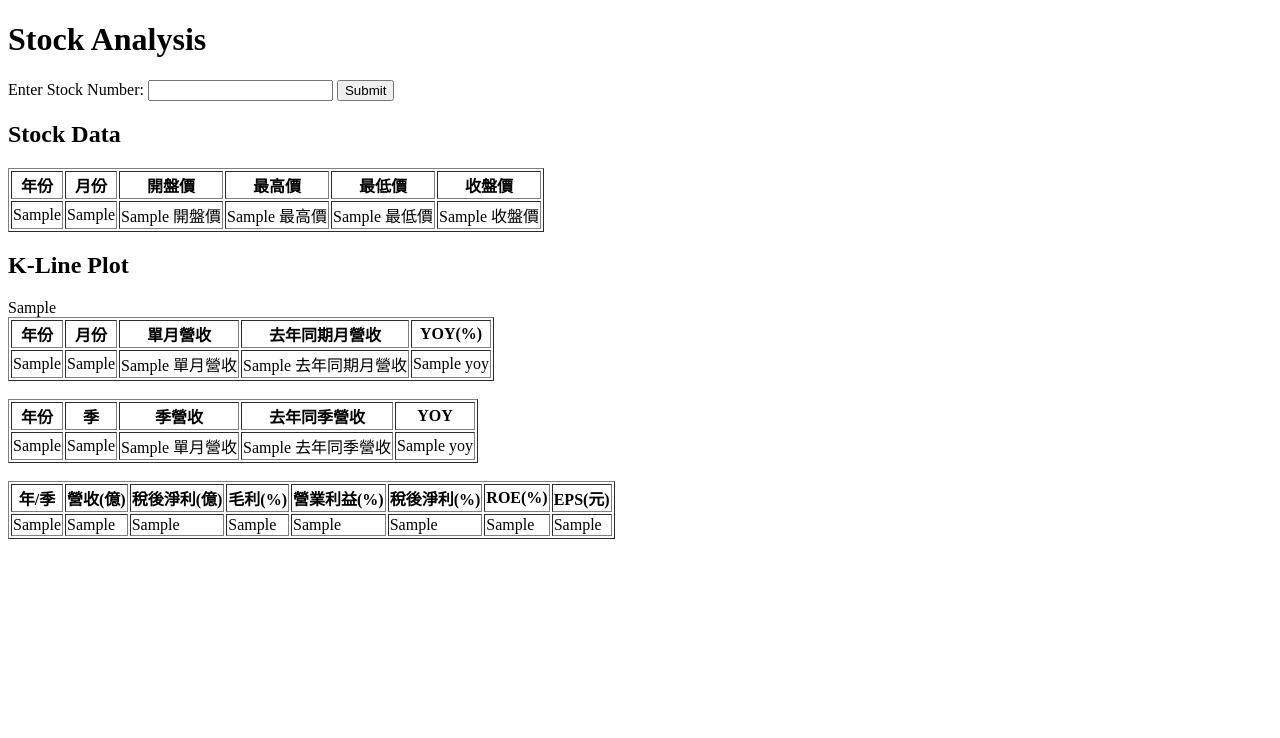
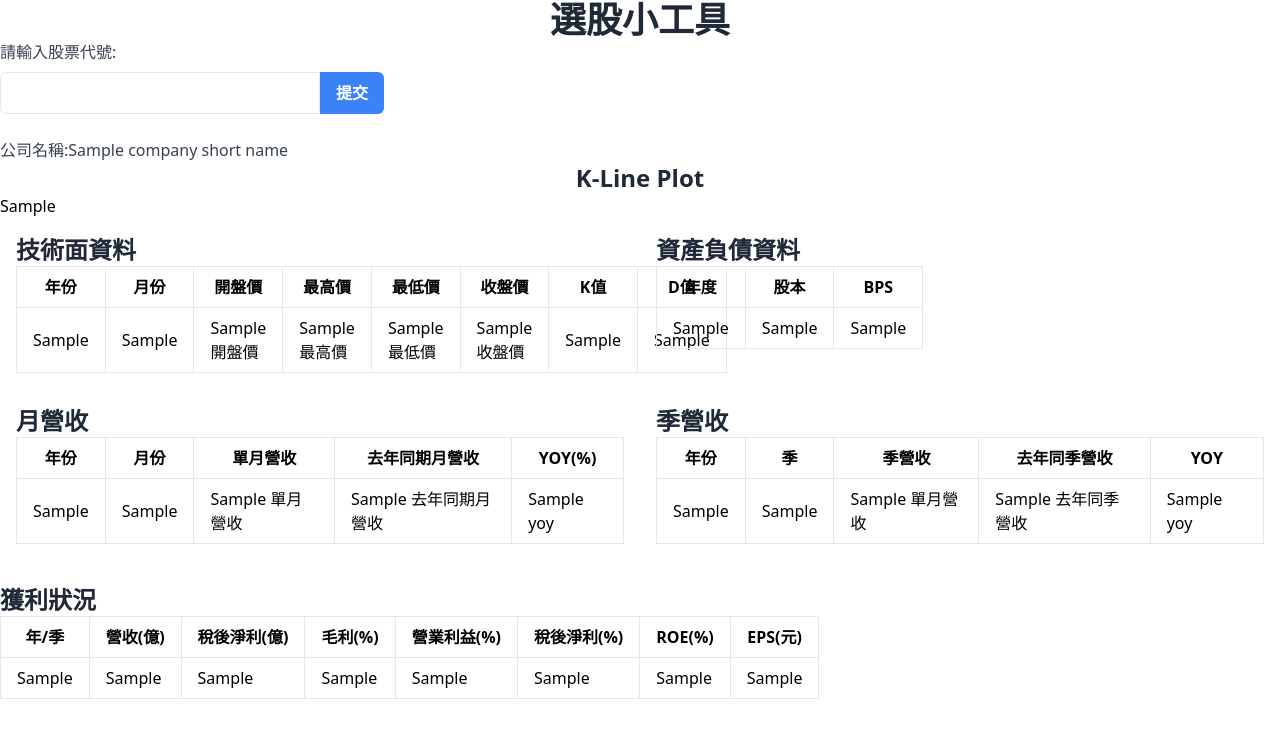
Before and after one commit to boris83418/PickStock, a Flask app: template templates/index.html in a window 1280 px wide. Shown: the top 738 px of the page. Run offline with Flask 3, Linux system fonts and the light colour scheme; the template is opened without the code that fills it: most values are stand-ins (such as "Sample title", 1, 10 or a date in 2020); some libraries are stand-ins or nearby versions.

Commit message:
update KD

```diff
--- a/app.py
+++ b/app.py
@@ -9,6 +9,81 @@ import requests
 from bs4 import BeautifulSoup
 import numpy as np
 
+
+
+# 獲取股票區間
+def get_stock_data(stock_number):
+    stock = twstock.Stock(stock_number)
+    return stock.fetch_from(2019,10)
+
+# 股票月開盤收盤
+def process_stock_data(stock_data):
+    grouped_data = {}
+    for row in stock_data:
+        date = row[0]
+        year_month = (date.year, date.month)
+        if year_month not in grouped_data:
+            grouped_data[year_month] = {'開盤價': row[3], '最高價': row[4], '最低價': row[5], '收盤價': row[6]}
+        else:
+            grouped_data[year_month]['最高價'] = max(grouped_data[year_month]['最高價'], row[4])
+            grouped_data[year_month]['最低價'] = min(grouped_data[year_month]['最低價'], row[5])
+            grouped_data[year_month]['收盤價'] = row[6]
+    df = pd.DataFrame(grouped_data).T.reset_index()
+    df.columns = ['年份', '月份', '開盤價', '最高價', '最低價', '收盤價']
+    df['年月'] = pd.to_datetime(df['年份'].astype(str) + '-' + df['月份'].astype(str), format='%Y-%m')
+    df = df.sort_values(by='年月', ascending=False)
+    # 计算 KD 值并添加到 DataFrame 中
+    KD_values = calculate_stochastic_oscillator(df)
+
+    df = pd.merge(df, KD_values, how='inner')
+    print(df)
+    return df
+
+#計算KD
+def calculate_stochastic_oscillator(data, n=14, m=3):
+    # 计算n日最低价和最高价
+    data['n_low'] = data['最低價'].rolling(window=n).min()
+    data['n_high'] = data['最高價'].rolling(window=n).max()
+
+    # 计算K值
+    data['K'] = ((data['收盤價'] - data['n_low']) / (data['n_high'] - data['n_low'])) * 100
+    data['K'] =data['K'].round(2)
+    # 计算K线的m日移动平均值，即D线
+    data['D'] = data['K'].rolling(window=m).mean()
+    data['D'] =data['D'].round(2)
+    return data[['年月', 'K', 'D']].dropna()
+
+
+
+# 找股票名稱
+def get_company_short_name(stock_number):
+    url = f"https://openapi.twse.com.tw/v1/opendata/t187ap03_L"
+    response = requests.get(url)
+    print(response)
+    if response.status_code == 200:
+        data = response.json()
+        for company in data:
+            if company["公司代號"] == str(stock_number):
+                return company["公司簡稱"]
+    else:
+        print("Failed to fetch data from API")
+        return None
+
+#移動平均線
+def add_moving_averages(fig, data):
+    # 计算移动平均线
+    ma_5 = data['收盤價'].rolling(window=5).mean()
+    ma_10 = data['收盤價'].rolling(window=10).mean()
+    ma_20 = data['收盤價'].rolling(window=20).mean()
+    ma_50 = data['收盤價'].rolling(window=50).mean()
+    ma_200 = data['收盤價'].rolling(window=200).mean()
+
+    # 添加移动平均线到图表
+    fig.add_trace(go.Scatter(x=data['年月'], y=ma_5, mode='lines', name='5日移动平均线'))
+    fig.add_trace(go.Scatter(x=data['年月'], y=ma_10, mode='lines', name='10日移动平均线'))
+    fig.add_trace(go.Scatter(x=data['年月'], y=ma_20, mode='lines', name='20日移动平均线'))
+    fig.add_trace(go.Scatter(x=data['年月'], y=ma_50, mode='lines', name='50日移动平均线'))
+    fig.add_trace(go.Scatter(x=data['年月'], y=ma_200, mode='lines', name='200日移动平均线'))
 # 畫K線圖
 def generate_k_line_plot(data):
     fig = go.Figure(data=[go.Candlestick(x=data['年月'],
@@ -19,13 +94,56 @@ def generate_k_line_plot(data):
                                          increasing=dict(line=dict(color='red')),
                                          decreasing=dict(line=dict(color='green')))])
     fig.update_layout(xaxis_rangeslider_visible=False)
-    k_line_plot = fig.to_html(full_html=False)
-    return k_line_plot
+
+    # 添加移动平均线
+    add_moving_averages(fig, data)
+
+    return fig.to_html(full_html=False)
+
+def get_balance_sheet(stock_number):
+    # 構建查詢股票營收的 URL
+    url = f"https://goodinfo.tw/tw/StockAssetsStatus.asp?STOCK_ID={stock_number}"
+
+    # 發送 GET 請求獲取網頁內容
+    response = requests.get(url)
+
+    # 如果請求成功
+    if response.status_code == 200:
+        # 使用 BeautifulSoup 解析 HTML 內容
+        soup = BeautifulSoup(response.text, 'html.parser')
+
+        # 找到包含營收數據的表格
+        table = soup.find('div', id='divDetail')
+
+        # 創建一個空的列表來存儲有效的數據
+        data = []
+
+        # 遍歷表格的每一行
+        for row in table.find_all('tr'):
+            # 獲取每一行的所有列
+            cols = row.find_all('td')
+
+            # 將每一列的文本內容去除空白字符後存入列表
+            cols = [col.text.strip() for col in cols]
+
+            if len(cols) == 22:
+                    data.append(cols)
+
+        # 定義 DataFrame 的列名
+        columns = ["年度", "股本", "財報評分", "年度股價_去年收盤", "年度股價_今年收盤",
+                   "年度股價_漲跌(元)",
+                   "年度股價_漲跌(%)", "資產比例_現金","資產比例_應收帳款",
+                   "資產比例_存貨", "資產比例_流動資產", "資產比例_基金投資", "資產比例_固定資產",
+                   "資產比例_無形資產","資產比例_其他資產", "負債比例_應付帳款", "負債比例_流動負債",
+                   "負債比例_長期負債","負債比例_其他負債","負債比例_負債總額","股東權益(%)","BPS(元)"
+                   ]
+        # 將數據列表轉換為 DataFrame
+        df = pd.DataFrame(data, columns=columns)
+        print(df)
+        return df
 
 # 算出月營收
 # 算出季營收
-# 創建一個空的 DataFrame 來存儲季度營收
-
 def get_monthly_quartly_revenue(stock_number):
     # 構建查詢股票營收的 URL
     url = f"https://goodinfo.tw/tw/ShowSaleMonChart.asp?STOCK_ID={stock_number}"
@@ -71,8 +189,8 @@ def get_monthly_quartly_revenue(stock_number):
 
         df["去年同期月營收"] = df.apply(lambda x: df[(df["年份"] == str(int(x["年份"]) - 1)) & (df["月份"] == x["月份"])]["單月營收"].iloc[0] if len(df[(df["年份"] == str(int(x["年份"]) - 1)) & (df["月份"] == x["月份"])]) > 0 else None, axis=1)
         # 將字符串數據轉換為浮點數
-        df["去年同期月營收"] = df["去年同期月營收"].astype(float)
-        df["單月營收"] = df["單月營收"].astype(float)
+        df["去年同期月營收"] = df["去年同期月營收"].str.replace(",", "").astype(float)
+        df["單月營收"] = df["單月營收"].str.replace(",", "").astype(float)
         # 將錯誤值變為 0
         df["YOY"] = np.where(pd.notnull(df["去年同期月營收"]) & pd.notnull(df["單月營收"]), ((df["單月營收"] - df["去年同期月營收"]) / df["去年同期月營收"]) * 100, 0)
         df["YOY"] = df["YOY"].round(2)
@@ -98,7 +216,6 @@ def get_monthly_quartly_revenue(stock_number):
         # 如果請求失敗，則打印錯誤信息並返回None
         print(f"Failed to fetch data from {url}. Status code: {response.status_code}")
         return None
-
 
 
 # 抓獲利情況
@@ -143,52 +260,44 @@ def get_profit(stock_number):
         print(f"Failed to fetch data from {url}. Status code: {response.status_code}")
         return None
 
+# 回饋到前端
+def render_template_data(stock_data, k_line_plot, financial_data, quarterly_revenue, profit_data, balance_sheet, company_short_name):
+    return render_template('index.html', stock_data=stock_data, k_line_plot=k_line_plot,
+                           financial_data=financial_data, quarterly_revenue=quarterly_revenue,
+                           profit_data=profit_data, balance_sheet=balance_sheet, company_short_name=company_short_name)
+
+
 app = Flask(__name__)
 @app.route('/', methods=['GET', 'POST'])
-
-
-
 def index():
     if request.method == 'POST':
         stock_number = request.form['stock_number']
 
-        # 獲取股票數據
-        stock = twstock.Stock(stock_number)
-        target_price = stock.fetch_from(2019, 10)
+        # 股票代號公司簡稱
+        company_short_name = get_company_short_name(stock_number)
+        # 獲取原始股票數據
+        stock_data = get_stock_data(stock_number)
+        # 處理月開盤
+        processed_stock_data = process_stock_data(stock_data)
 
-        #print(target_price)
-        # 對數據進行預處理和分組
-        grouped_data = {}
-        for row in target_price:
-            date = row[0]
-            year_month = (date.year, date.month)
-            if year_month not in grouped_data:
-                grouped_data[year_month] = {'開盤價': row[3], '最高價': row[4], '最低價': row[5], '收盤價': row[6]}
-            else:
-                grouped_data[year_month]['最高價'] = max(grouped_data[year_month]['最高價'], row[4])
-                grouped_data[year_month]['最低價'] = min(grouped_data[year_month]['最低價'], row[5])
-                grouped_data[year_month]['收盤價'] = row[6]
+        # K圖
+        k_line_plot = generate_k_line_plot(processed_stock_data[['年月','開盤價', '最高價', '最低價', '收盤價']])
+        # 財務
+        financial_data, quarterly_revenue = get_monthly_quartly_revenue(stock_number)
+        # 淨利
+        profit_data = get_profit(stock_number)
+        # 資產負債
+        balance_sheet = get_balance_sheet(stock_number)
 
-        # 轉換為 DataFrame，並添加年月
-        df = pd.DataFrame(grouped_data).T.reset_index()
-        df.columns = ['年份', '月份', '開盤價', '最高價', '最低價', '收盤價']
-        df['年月'] = pd.to_datetime(df['年份'].astype(str) + '-' + df['月份'].astype(str), format='%Y-%m')
+        return render_template_data(processed_stock_data, k_line_plot, financial_data, quarterly_revenue, profit_data, balance_sheet, company_short_name)
 
-        # 獲取股票月營收數據及季營收
-        financial_data, quarterly_revenue = get_monthly_quartly_revenue(stock_number)
-        # 獲取股票淨利
-        profit_data = get_profit(stock_number)
+    # 空的時候顯示
+    return render_template_data(None, None, None, None, None, None, None)
 
-        # 生成K線圖
-        k_line_plot = generate_k_line_plot(df[['年月','開盤價', '最高價', '最低價', '收盤價']])
 
-        # 將股票數據及K財務都丟回前端
-        return render_template('index.html', stock_data=df, k_line_plot=k_line_plot,
-                               financial_data=financial_data, quarterly_revenue=quarterly_revenue, profit_data=profit_data)
 
-    # 用戶未提交前都為none
-    return render_template('index.html', stock_data=None, k_line_plot=None,
-                           financial_data=None, quarterly_revenue=None,profit_data=None)
+
+
 
 if __name__ == '__main__':
     app.run(debug=True)
--- a/templates/index.html
+++ b/templates/index.html
@@ -5,75 +5,139 @@
     <meta charset="UTF-8">
     <meta name="viewport" content="width=device-width, initial-scale=1.0">
     <title>Stock Analysis</title>
-    <!-- 导入 Plotly 绘图所需的 JavaScript 库 -->
     <script src="https://cdn.plot.ly/plotly-latest.min.js"></script>
-</head>
+    <link href="https://cdn.jsdelivr.net/npm/tailwindcss@2.2.19/dist/tailwind.min.css" rel="stylesheet" </head>
+    <!-- 引入 jQuery -->
+    <script src="https://code.jquery.com/jquery-3.6.0.min.js"></script>
 
 <body>
-    <h1>Stock Analysis</h1>
+    <div class="text-center">
+        <h1 class="text-4xl font-bold text-gray-800">選股小工具</h1>
+    </div>
 
-    <form method="POST">
-        <label for="stock_number">Enter Stock Number:</label>
-        <input type="text" id="stock_number" name="stock_number">
-        <input type="submit" value="Submit">
+
+    <form method="POST" class="w-full max-w-sm">
+        <label class="block text-gray-700 mb-2" for="stock_number">請輸入股票代號:</label>
+        <div class="flex">
+            <input class="flex-grow border rounded-l-md py-2 px-3 text-gray-700 focus:outline-none" type="text"
+                id="stock_number" name="stock_number">
+            <input class="bg-blue-500 hover:bg-blue-700 text-white font-bold py-2 px-4 rounded-r-md cursor-pointer"
+                id="companyname" type="submit" value="提交">
+        </div>
     </form>
 
+
+
+    <br>
+
+    <!-- 用於顯示公司簡稱的元素 -->
+    <div id="companyShortName" class="text-gray-700">公司名稱:{{ company_short_name }}</div>
+
+
+
+
+
+    <!-- 顯示K線圖 -->
+    {% if k_line_plot is not none %}
+
+    <div class="text-center">
+        <h2 class="text-2xl font-bold text-gray-800">K-Line Plot</h2>
+    </div>
+    <div id="k_line_plot">
+        {{ k_line_plot | safe }}
+    </div>
+    {% endif %}
+
+    <div class="flex">
         {% if stock_data is not none %}
-    <!-- 顯示股票數據 -->
-    <h2>Stock Data</h2>
-    <table border="1">
+        <!-- 股票數據表格 -->
+        <div class="w-1/2 p-4">
+            <h2 class="text-2xl font-bold text-gray-800">技術面資料</h2>
+            <table class="table-auto border-collapse border border-gray-200">
+                <!-- 表頭 -->
                 <thead>
                     <tr>
-                <th>年份</th>
-                <th>月份</th>
-                <th>開盤價</th>
-                <th>最高價</th>
-                <th>最低價</th>
-                <th>收盤價</th>
+                        <th class="border border-gray-200 px-4 py-2">年份</th>
+                        <th class="border border-gray-200 px-4 py-2">月份</th>
+                        <th class="border border-gray-200 px-4 py-2">開盤價</th>
+                        <th class="border border-gray-200 px-4 py-2">最高價</th>
+                        <th class="border border-gray-200 px-4 py-2">最低價</th>
+                        <th class="border border-gray-200 px-4 py-2">收盤價</th>
+                        <th class="border border-gray-200 px-4 py-2">K值</th>
+                        <th class="border border-gray-200 px-4 py-2">D值</th>
                     </tr>
                 </thead>
+                <!-- 表身 -->
                 <tbody>
                     {% for index, row in stock_data.iterrows() %}
                     <tr>
-                <td>{{ row['年份'] }}</td>
-                <td>{{ row['月份'] }}</td>
-                <td>{{ row['開盤價'] }}</td>
-                <td>{{ row['最高價'] }}</td>
-                <td>{{ row['最低價'] }}</td>
-                <td>{{ row['收盤價'] }}</td>
+                        <td class="border border-gray-200 px-4 py-2">{{ row['年份'] }}</td>
+                        <td class="border border-gray-200 px-4 py-2">{{ row['月份'] }}</td>
+                        <td class="border border-gray-200 px-4 py-2">{{ row['開盤價'] }}</td>
+                        <td class="border border-gray-200 px-4 py-2">{{ row['最高價'] }}</td>
+                        <td class="border border-gray-200 px-4 py-2">{{ row['最低價'] }}</td>
+                        <td class="border border-gray-200 px-4 py-2">{{ row['收盤價'] }}</td>
+                        <td class="border border-gray-200 px-4 py-2">{{ row['K'] }}</td>
+                        <td class="border border-gray-200 px-4 py-2">{{ row['D'] }}</td>
+
+                    </tr>
+                    {% endfor %}
+
+                </tbody>
+            </table>
+        </div>
+        {% endif %}
+
+        {% if balance_sheet is not none %}
+        <!-- 資產負債表格 -->
+        <div class="w-1/2 p-4">
+            <h2 class="text-2xl font-bold text-gray-800">資產負債資料</h2>
+            <table class="table-auto border-collapse border border-gray-200">
+                <!-- 表頭 -->
+                <thead>
+                    <tr>
+                        <th class="border border-gray-200 px-4 py-2">年度</th>
+                        <th class="border border-gray-200 px-4 py-2">股本</th>
+                        <th class="border border-gray-200 px-4 py-2">BPS</th>
+                    </tr>
+                </thead>
+                <!-- 表身 -->
+                <tbody>
+                    {% for index, row in balance_sheet.iterrows() %}
+                    <tr>
+                        <td class="border border-gray-200 px-4 py-2">{{ row['年度'] }}</td>
+                        <td class="border border-gray-200 px-4 py-2">{{ row['股本'] }}</td>
+                        <td class="border border-gray-200 px-4 py-2">{{ row['BPS(元)'] }}</td>
                     </tr>
                     {% endfor %}
                 </tbody>
             </table>
-    {% endif %}
-
-    {% if k_line_plot is not none %}
-    <!-- 顯示K線圖 -->
-    <h2>K-Line Plot</h2>
-    <div id="k_line_plot">
-        {{ k_line_plot | safe }}
         </div>
         {% endif %}
-<div>
+    </div>
+
+    <div class="flex">
         {% if financial_data is not none %}
-    <table border="1">
+        <div class="w-1/2 p-4">
+            <h2 class="text-2xl font-bold text-gray-800">月營收</h2>
+            <table>
                 <thead>
                     <tr>
-                <th>年份</th>
-                <th>月份</th>
-                <th>單月營收</th>
-                <th>去年同期月營收</th>
-                <th>YOY(%)</th>
+                        <th class="border border-gray-200 px-4 py-2">年份</th>
+                        <th class="border border-gray-200 px-4 py-2">月份</th>
+                        <th class="border border-gray-200 px-4 py-2">單月營收</th>
+                        <th class="border border-gray-200 px-4 py-2">去年同期月營收</th>
+                        <th class="border border-gray-200 px-4 py-2">YOY(%)</th>
                     </tr>
                 </thead>
                 <tbody>
                     {% for index, row in financial_data.iterrows() %}
                     <tr>
-                    <td>{{ row['年份'] }}</td>
-                    <td>{{ row['月份'] }}</td>
-                    <td>{{ row['單月營收'] }}</td>
-                    <td>{{ row['去年同期月營收'] }}</td>
-                    <td>{{ row['YOY'] }}</td>
+                        <td class="border border-gray-200 px-4 py-2">{{ row['年份'] }}</td>
+                        <td class="border border-gray-200 px-4 py-2">{{ row['月份'] }}</td>
+                        <td class="border border-gray-200 px-4 py-2">{{ row['單月營收'] }}</td>
+                        <td class="border border-gray-200 px-4 py-2">{{ row['去年同期月營收'] }}</td>
+                        <td class="border border-gray-200 px-4 py-2">{{ row['YOY'] }}</td>
 
                     </tr>
                     {% endfor %}
@@ -83,26 +147,28 @@
             <p>沒有數據可顯示。</p>
             {% endif %}
             <br>
-
+        </div>
+        <div class="w-1/2 p-4">
             {% if quarterly_revenue is not none %}
-    <table border="1">
+            <h2 class="text-2xl font-bold text-gray-800">季營收</h2>
+            <table>
                 <thead>
                     <tr>
-                <th>年份</th>
-                <th>季</th>
-                <th>季營收</th>
-                <th>去年同季營收</th>
-                <th>YOY</th>
+                        <th class="border border-gray-200 px-4 py-2">年份</th>
+                        <th class="border border-gray-200 px-4 py-2">季</th>
+                        <th class="border border-gray-200 px-4 py-2">季營收</th>
+                        <th class="border border-gray-200 px-4 py-2">去年同季營收</th>
+                        <th class="border border-gray-200 px-4 py-2">YOY</th>
                     </tr>
                 </thead>
                 <tbody>
                     {% for index, row in quarterly_revenue.iterrows() %}
                     <tr>
-                    <td>{{ row['年份'] }}</td>
-                    <td>{{ row['季度'] }}</td>
-                    <td>{{ row['單月營收'] }}</td>
-                    <td>{{ row['去年同季營收'] }}</td>
-                    <td>{{ row['YOY'] }}</td>
+                        <td class="border border-gray-200 px-4 py-2">{{ row['年份'] }}</td>
+                        <td class="border border-gray-200 px-4 py-2">{{ row['季度'] }}</td>
+                        <td class="border border-gray-200 px-4 py-2">{{ row['單月營收'] }}</td>
+                        <td class="border border-gray-200 px-4 py-2">{{ row['去年同季營收'] }}</td>
+                        <td class="border border-gray-200 px-4 py-2">{{ row['YOY'] }}</td>
 
                     </tr>
                     {% endfor %}
@@ -112,33 +178,34 @@
             {% endif %}
             <br>
         </div>
-
+    </div>
 
     {% if profit_data is not none %}
-    <table border="1">
+    <h2 class="text-2xl font-bold text-gray-800">獲利狀況</h2>
+    <table>
         <thead>
             <tr>
-                <th>年/季</th>
-                <th>營收(億)</th>
-                <th>稅後淨利(億)</th>
-                <th>毛利(%)</th>
-                <th>營業利益(%)</th>
-                <th>稅後淨利(%)</th>
-                <th>ROE(%)</th>
-                <th>EPS(元)</th>
+                <th class="border border-gray-200 px-4 py-2">年/季</th>
+                <th class="border border-gray-200 px-4 py-2">營收(億)</th>
+                <th class="border border-gray-200 px-4 py-2">稅後淨利(億)</th>
+                <th class="border border-gray-200 px-4 py-2">毛利(%)</th>
+                <th class="border border-gray-200 px-4 py-2">營業利益(%)</th>
+                <th class="border border-gray-200 px-4 py-2">稅後淨利(%)</th>
+                <th class="border border-gray-200 px-4 py-2">ROE(%)</th>
+                <th class="border border-gray-200 px-4 py-2">EPS(元)</th>
             </tr>
         </thead>
         <tbody>
             {% for index, row in profit_data.iterrows() %}
             <tr>
-                    <td>{{ row['年季'] }}</td>
-                    <td>{{ row['營收(億)'] }}</td>
-                    <td>{{ row['稅後淨利(億)'] }}</td>
-                    <td>{{ row['毛利(%)'] }}</td>
-                    <td>{{ row['營業利益(%)'] }}</td>
-                    <td>{{ row['稅後淨利(%)'] }}</td>
-                    <td>{{ row['ROE(%)'] }}</td>
-                    <td>{{ row['EPS(元)'] }}</td>
+                <td class="border border-gray-200 px-4 py-2">{{ row['年季'] }}</td>
+                <td class="border border-gray-200 px-4 py-2">{{ row['營收(億)'] }}</td>
+                <td class="border border-gray-200 px-4 py-2">{{ row['稅後淨利(億)'] }}</td>
+                <td class="border border-gray-200 px-4 py-2">{{ row['毛利(%)'] }}</td>
+                <td class="border border-gray-200 px-4 py-2">{{ row['營業利益(%)'] }}</td>
+                <td class="border border-gray-200 px-4 py-2">{{ row['稅後淨利(%)'] }}</td>
+                <td class="border border-gray-200 px-4 py-2">{{ row['ROE(%)'] }}</td>
+                <td class="border border-gray-200 px-4 py-2">{{ row['EPS(元)'] }}</td>
             </tr>
             {% endfor %}
         </tbody>
@@ -146,6 +213,7 @@
     {% else %}
     {% endif %}
 
+
 </body>
 
 </html>
```
Also changed, not shown: 整理資訊.txt (+8 -6 lines). Lines whose indentation alone changed are shown as unchanged.
